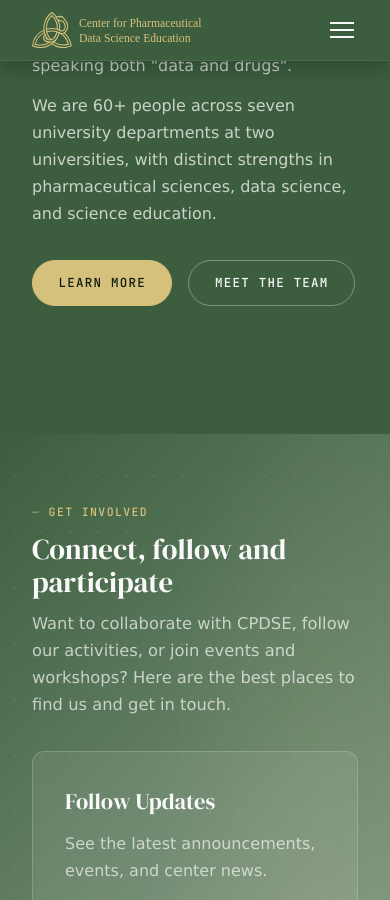
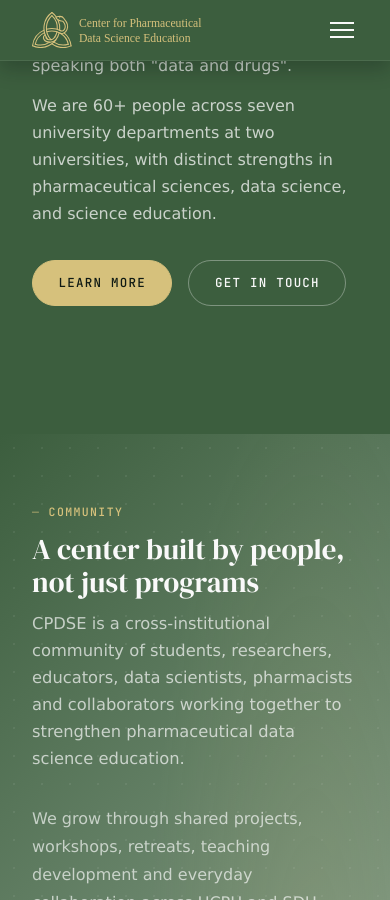
Before and after one commit to CPDSE/PagesCMS, a Jekyll site: the page built from index.md, in a window 390 px wide and 900 px high, scrolled down 1349 px. Built offline with Jekyll 4.4.1, drawn with Linux system fonts in a browser that asks for light colours; some of the changed text lies outside the part shown.

Commit message:
style section about team

```diff
--- a/_layouts/home.html
+++ b/_layouts/home.html
@@ -50,7 +50,6 @@
     <div class="about-visual">
       <div class="about-images">
         <img src="{{ '/assets/pharma.png' | relative_url }}" alt="Pharmaceutical data science" class="about-img">
-        <img src="{{ '/assets/team.jpg' | relative_url }}" alt="CPDSE team" class="about-img">
       </div>
     </div>
     <div class="about-text">
@@ -60,36 +59,31 @@
       <p>We are 60+ people across seven university departments at two universities, with distinct strengths in pharmaceutical sciences, data science, and science education.</p>
       <div class="about-ctas">
         <a href="{{ '/about/' | relative_url }}" class="btn btn-primary">Learn more</a>
-        <a href="{{ '/who-are-we/' | relative_url }}" class="btn btn-ghost">Meet the team</a>
+        <a href="{{ '/contact/' | relative_url }}" class="btn btn-ghost">Get in touch</a>
       </div>
     </div>
   </div>
 </section>
 
-<!-- GET INVOLVED -->
-<section class="section section-circles section-connect">
+<!-- COMMUNITY -->
+<section class="section section-circles section-community">
   <div class="container">
-    <div class="section-header fade-in" style="margin-bottom:var(--space-md);">
-      <span class="section-label">Get involved</span>
-      <h2>Connect, follow and participate</h2>
-      <p>Want to collaborate with CPDSE, follow our activities, or join events and workshops? Here are the best places to find us and get in touch.</p>
-    </div>
-    <div class="connect-grid fade-in-stagger">
-      <a class="connect-card" href="{{ '/announcements/' | relative_url }}">
-        <h3>Follow Updates</h3>
-        <p>See the latest announcements, events, and center news.</p>
-        <span class="connect-link">Open announcements →</span>
-      </a>
-      <a class="connect-card" href="{{ '/codeclub/' | relative_url }}">
-        <h3>Join Activities</h3>
-        <p>Explore workshops, coding sessions, and community learning opportunities.</p>
-        <span class="connect-link">Visit Code Club →</span>
-      </a>
-      <a class="connect-card" href="{{ '/contact/' | relative_url }}">
-        <h3>Contact &amp; Find Us</h3>
-        <p>Reach out for collaboration, educational partnerships, or general questions.</p>
-        <span class="connect-link">Go to contact page →</span>
-      </a>
+    <div class="community-layout fade-in">
+      <div class="community-text">
+        <div class="section-header" style="margin-bottom:var(--space-md);">
+          <span class="section-label">Community</span>
+          <h2>A center built by people, not just programs</h2>
+          <p>CPDSE is a cross-institutional community of students, researchers, educators, data scientists, pharmacists and collaborators working together to strengthen pharmaceutical data science education.</p>
+        </div>
+        <p class="community-copy">We grow through shared projects, workshops, retreats, teaching development and everyday collaboration across UCPH and SDU. What makes the center valuable is not only the formal structure, but the people in it: a community that exchanges ideas, builds capacity and helps each other move from plans to practice.</p>
+        <div class="community-ctas">
+          <a href="{{ '/who-are-we/' | relative_url }}" class="btn btn-primary">Meet the team</a>
+          <a href="{{ site.socials.linkedin }}" target="_blank" rel="noopener" class="btn btn-ghost">Follow us</a>
+        </div>
+      </div>
+      <div class="community-visual">
+        <img src="{{ '/assets/team.jpg' | relative_url }}" alt="CPDSE community group photo" class="community-img">
+      </div>
     </div>
   </div>
 </section>
--- a/assets/css/main.css
+++ b/assets/css/main.css
@@ -487,49 +487,42 @@
 .about-text p { color: rgba(249,249,249,0.75); margin-top: 0.75rem; line-height: 1.7; }
 .about-ctas { display: flex; gap: 1rem; flex-wrap: wrap; margin-top: var(--space-md); }
 
-/* ─── CONNECT / JOURNEY ───────────────────────────────────── */
-.section-connect {
+/* ─── COMMUNITY / JOURNEY ─────────────────────────────────── */
+.section-community {
   background: linear-gradient(135deg, #3C5E3E 0%, #A9BBAA 100%);
 }
-.connect-grid {
+.community-layout {
   display: grid;
-  grid-template-columns: repeat(3, 1fr);
-  gap: var(--space-sm);
+  grid-template-columns: minmax(0, 1fr) minmax(320px, 0.95fr);
+  gap: var(--space-lg);
+  align-items: center;
 }
-.connect-card {
-  display: block;
-  text-decoration: none;
-  color: var(--offwhite);
-  background: rgba(249,249,249,0.08);
-  border: 1px solid rgba(249,249,249,0.18);
-  border-radius: 12px;
-  padding: var(--space-md);
-  transition: transform 0.16s ease, background 0.16s ease, border-color 0.16s ease;
+.community-text {
+  min-width: 0;
 }
-.connect-card:hover {
-  transform: translateY(-2px);
-  background: rgba(249,249,249,0.12);
-  border-color: rgba(246,241,220,0.45);
+.community-copy {
+  color: rgba(249,249,249,0.75);
+  line-height: 1.75;
+  max-width: 60ch;
 }
-.connect-card h3 {
-  font-family: var(--font-display);
-  font-size: 1.4rem;
-  font-weight: 400;
-  color: var(--offwhite);
-  margin-bottom: 0.65rem;
+.community-ctas {
+  display: flex;
+  gap: 1rem;
+  flex-wrap: wrap;
+  margin-top: var(--space-md);
 }
-.connect-card p {
-  color: rgba(249,249,249,0.78);
-  line-height: 1.65;
+.community-visual {
+  display: flex;
+  justify-content: flex-end;
 }
-.connect-link {
-  display: inline-block;
-  margin-top: 1rem;
-  font-family: var(--font-mono);
-  font-size: 0.74rem;
-  text-transform: uppercase;
-  letter-spacing: 0.1em;
-  color: var(--accent);
+.community-img {
+  width: 100%;
+  max-width: 520px;
+  min-height: 340px;
+  object-fit: cover;
+  border-radius: 18px;
+  border: 1px solid rgba(249,249,249,0.22);
+  box-shadow: 0 18px 36px rgba(15,26,20,0.22);
 }
 
 .section-journey {
@@ -796,8 +789,8 @@
 .section-circles .circle-desc {
   color: inherit;
 }
-.section-connect .section-header p,
-.section-circles:not(.section-connect) .section-header p {
+.section-community .section-header p,
+.section-circles:not(.section-community) .section-header p {
   color: rgba(249,249,249,0.7);
 }
 .section-green {
@@ -861,7 +854,17 @@
   gap: var(--space-md);
 }
 @media (max-width: 700px) {
-  .announcements-grid { grid-template-columns: 1fr; }
+  .community-layout {
+    grid-template-columns: 1fr;
+  }
+  .community-visual {
+    justify-content: stretch;
+    order: 2;
+  }
+  .community-img {
+    max-width: none;
+    min-height: 260px;
+  }
 }
 .announcement-card {
   background: #F9F9F9;
```
